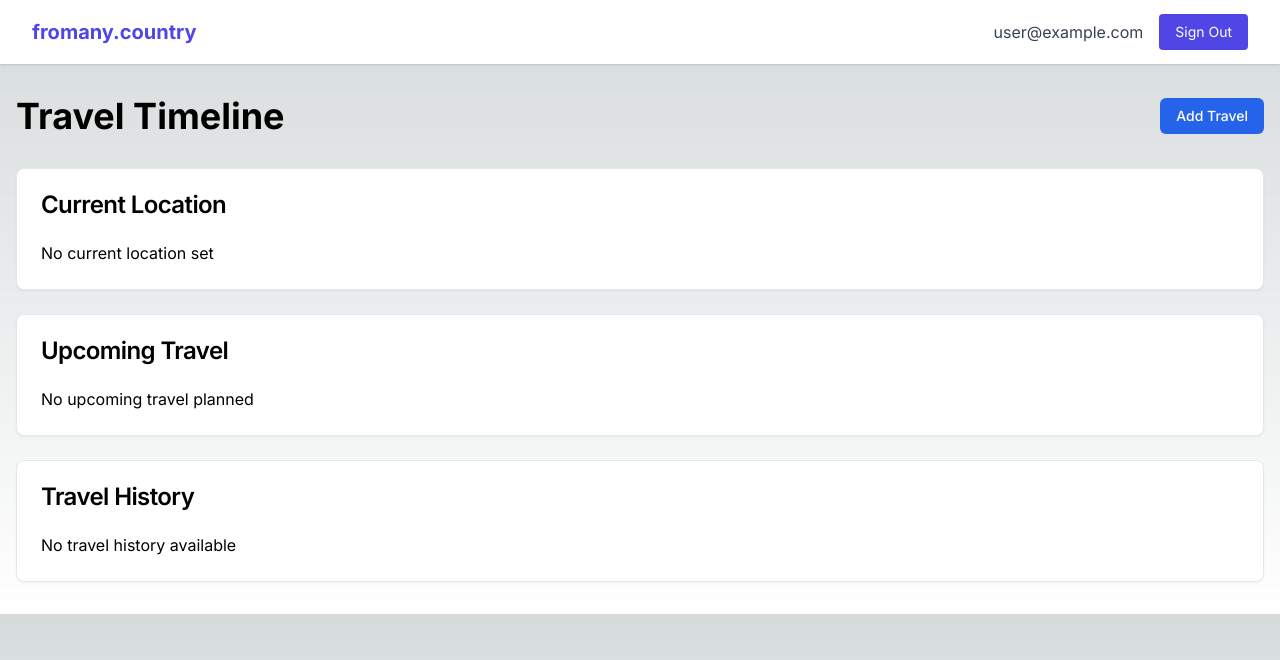
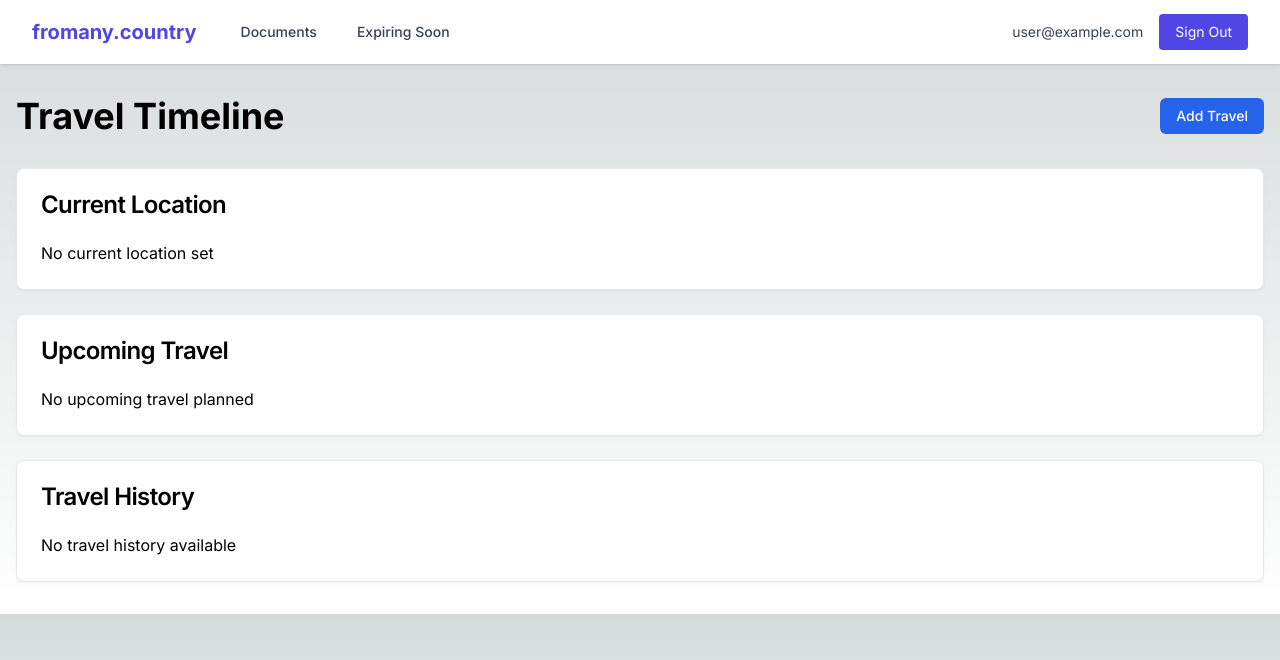
Before and after one commit to zenmastaflash/fromany-country, a Next.js app: page /travel in a window 1280 px wide. Shown: the top 660 px of the page. Built offline with nearby package versions, Linux system fonts and the light colour scheme; no server answers; sample sign-in values are in the browser's storage.

Commit message:
fix: enhance header navigation with links and active states

```diff
--- a/src/components/navigation/Header.tsx
+++ b/src/components/navigation/Header.tsx
@@ -2,26 +2,51 @@
 
 import { useSession, signOut } from 'next-auth/react';
 import Link from 'next/link';
+import { usePathname } from 'next/navigation';
 
 export default function Header() {
   const { data: session } = useSession();
+  const pathname = usePathname();
+
+  const navigation = [
+    { name: 'Documents', href: '/documents' },
+    { name: 'Expiring Soon', href: '/documents?tab=expiring' },
+  ];
 
   return (
     <header className="bg-white shadow">
       <nav className="mx-auto max-w-7xl px-4 sm:px-6 lg:px-8">
         <div className="flex h-16 justify-between items-center">
-          <div className="flex">
+          <div className="flex items-center space-x-8">
             <Link
               href="/"
               className="flex items-center text-xl font-bold text-indigo-600"
             >
               fromany.country
             </Link>
+
+            {session && (
+              <div className="flex space-x-4">
+                {navigation.map((item) => (
+                  <Link
+                    key={item.name}
+                    href={item.href}
+                    className={`px-3 py-2 rounded-md text-sm font-medium ${pathname === item.href
+                      ? 'bg-indigo-100 text-indigo-700'
+                      : 'text-gray-700 hover:bg-gray-50'
+                    }`}
+                  >
+                    {item.name}
+                  </Link>
+                ))}
+              </div>
+            )}
           </div>
+
           <div className="flex items-center">
             {session ? (
               <div className="flex items-center space-x-4">
-                <span className="text-gray-700">{session.user?.email}</span>
+                <span className="text-sm text-gray-700">{session.user?.email}</span>
                 <button
                   onClick={() => signOut()}
                   className="text-sm bg-indigo-600 text-white px-4 py-2 rounded hover:bg-indigo-700"
```
